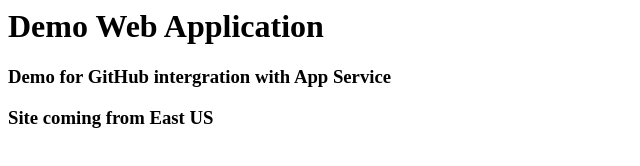
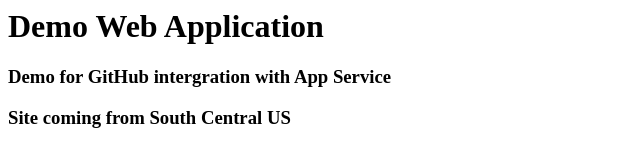
Before and after one commit to amitsharmadev/demorep, a plain HTML site: page index.html in a window 1280 px wide. Shown: the whole page, without its empty margins (0-640 px from the left). Drawn offline with Linux system fonts and the light colour scheme.

Commit message:
Forth Commit

```diff
--- a/index.html
+++ b/index.html
@@ -1,3 +1,3 @@
 <h1>Demo Web Application</h1>
 <h3>Demo for GitHub intergration with App Service</h3>
-<h3>Site coming from East US</h3>
+<h3>Site coming from South Central US</h3>
```
